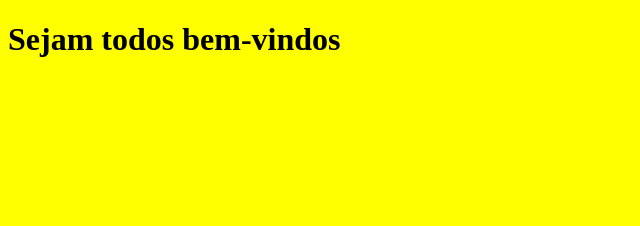
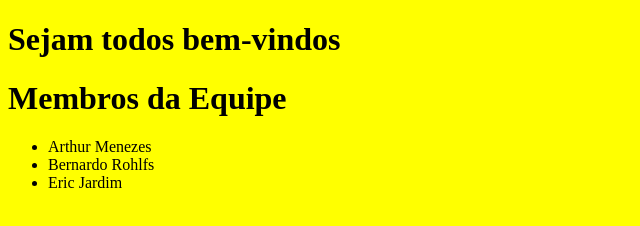
Before and after one commit to rommelcarneiro/git-pples-m-20212, a plain HTML site: page index.html in a window 1280 px wide. Shown: the whole page, without its empty margins (0-640 px from the left). Drawn offline with Linux system fonts and the light colour scheme.

Commit message:
UPDATE index.html membros da equipe

```diff
--- a/index.html
+++ b/index.html
@@ -9,5 +9,12 @@
 </head>
 <body>
     <h1>Sejam todos bem-vindos</h1>
+
+    <h1>Membros da Equipe</h1>
+    <ul>
+        <li>Arthur Menezes</li>
+        <li>Bernardo Rohlfs</li>
+        <li>Eric Jardim</li>
+    </ul>
 </body>
 </html>
```
